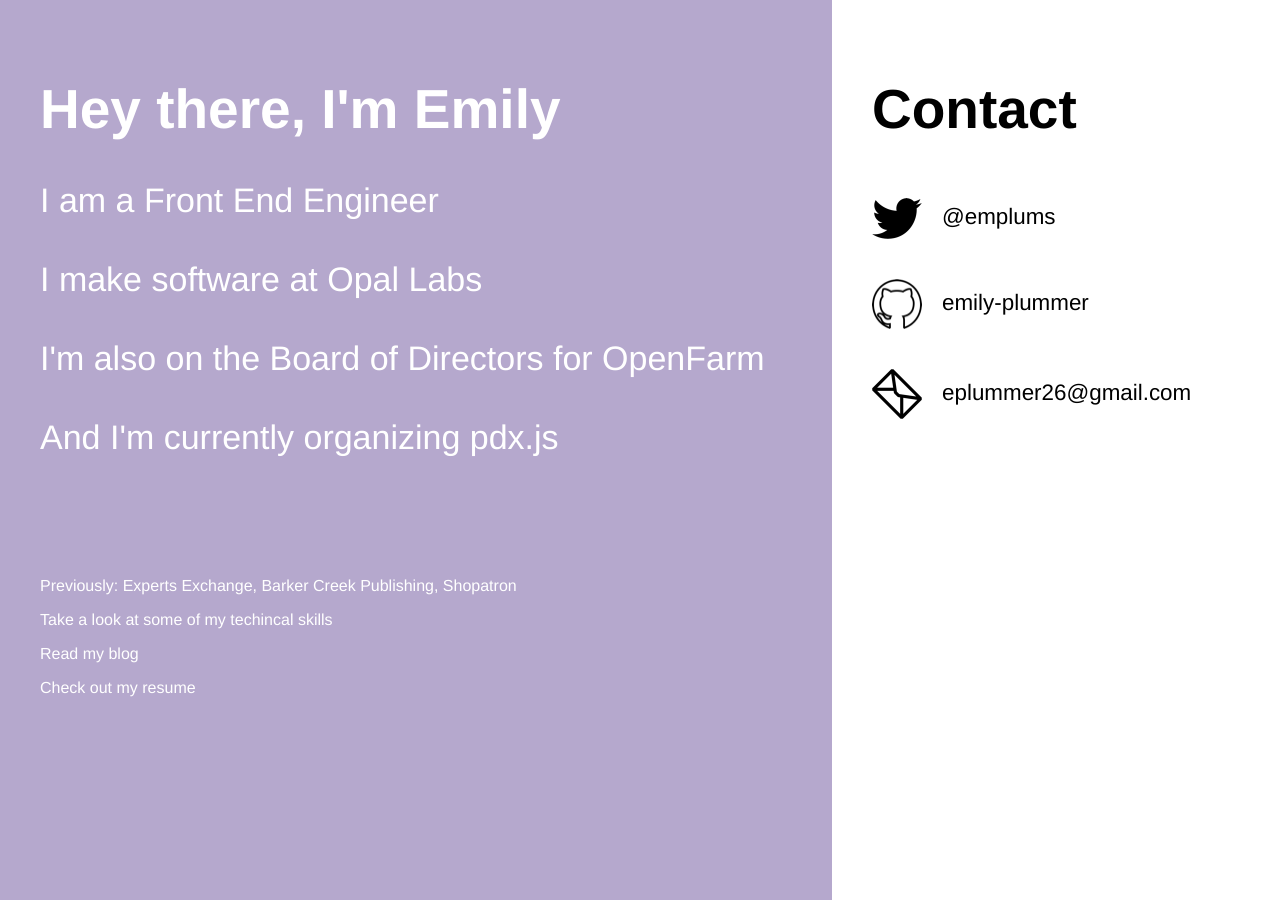
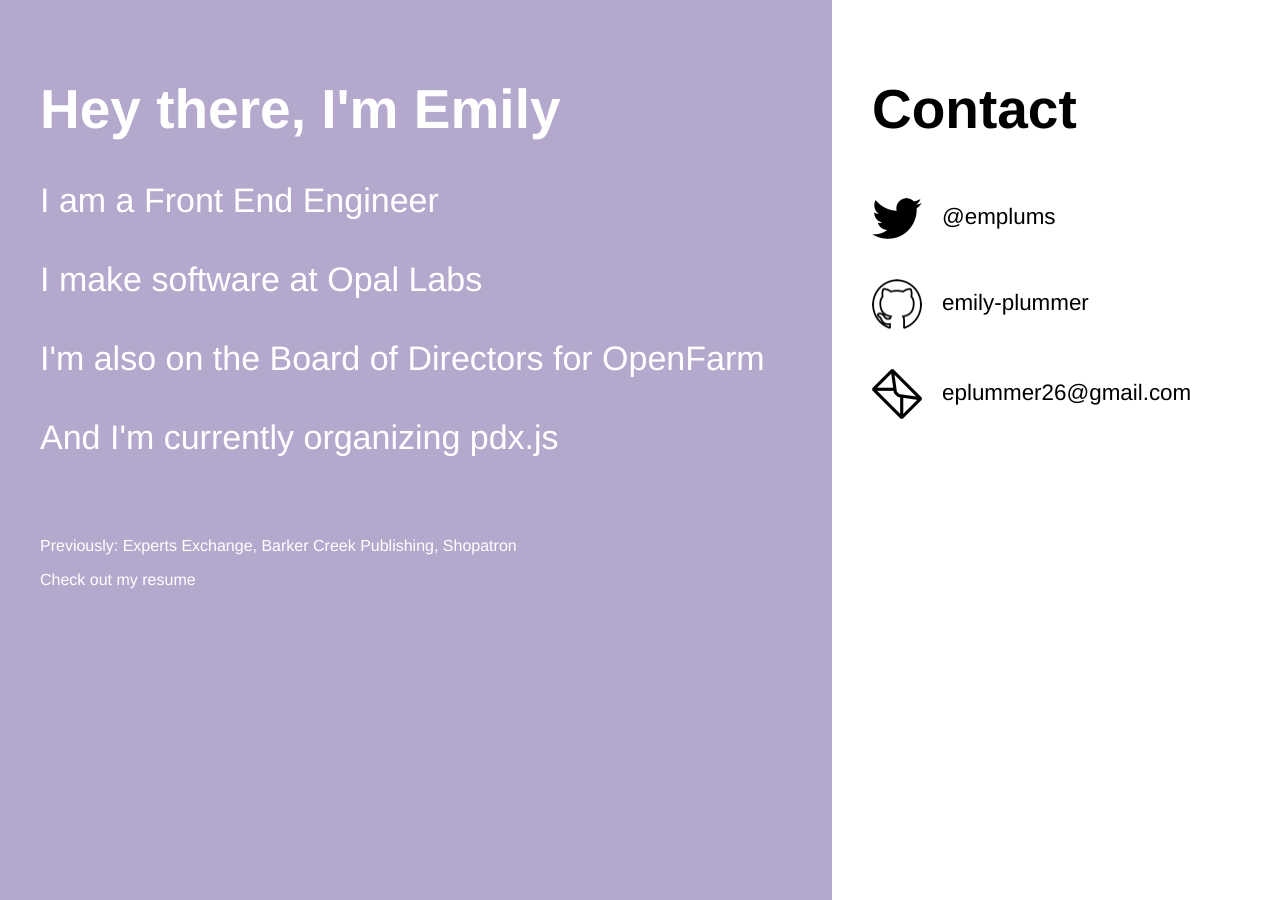
Before and after one commit to emplums/emily-plummer.github.io, a Jekyll site: the page index.html, which Jekyll copies as it is, in a window 1280 px wide. Built offline with Jekyll 4.4.1, drawn with Linux system fonts in a browser that asks for light colours.

Commit message:
resume and some margin fun

```diff
--- a/css/index.scss
+++ b/css/index.scss
@@ -35,7 +35,7 @@
 
 .minor {
     position: relative;
-    bottom: -80px;
+    margin-top: 80px;
 }
 .col-1 {
 	@include column;
--- a/index.html
+++ b/index.html
@@ -15,10 +15,12 @@
       <p class="statement">I make software at <a href="www.workwithopal.com">Opal Labs</a></p>
       <p class="statement">I'm also on the Board of Directors for <a href="www.openfarm.cc">OpenFarm</a></p>
       <p class="statement">And I'm currently organizing pdx.js</p>
-      <p class="minor">Previously: Experts Exchange, Barker Creek Publishing, Shopatron</p>
-      <p class="minor">Take a look at some of my techincal skills</p>
-      <p class="minor">Read my blog</p>
-      <p class="minor">Check out my resume</p>
+      <div class="minor">
+        <p>Previously: Experts Exchange, Barker Creek Publishing, Shopatron</p>
+<!--         <p>Take a look at some of my techincal skills</p>
+        <p>Read my blog</p> -->
+        <a href="resume-plummer.pdf">Check out my resume</a>
+      </div>
     </div>
 
     <div class='col-2'>
```
